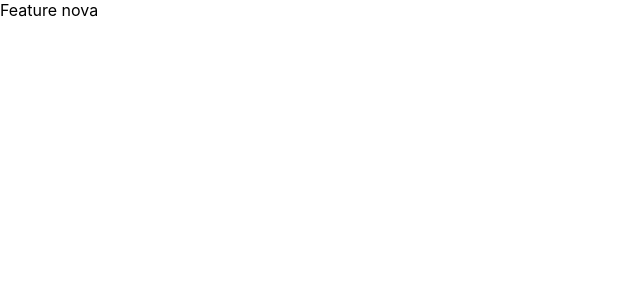
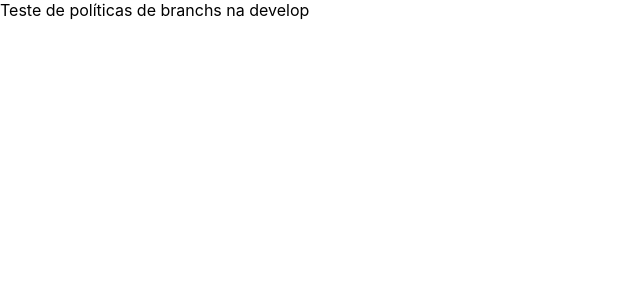
Before and after one commit to WallisonHenrique/az-demo, a React (Create React App) app: page / in a window 1280 px wide. Shown: the top 300 px of the page, without its empty margins (0-640 px from the left). Built offline with nearby package versions, Linux system fonts and the light colour scheme.

Commit message:
Testa políticas de branchs

```diff
--- a/src/App.js
+++ b/src/App.js
@@ -2,7 +2,7 @@ import React from 'react';
 function App() {
   return (
     <div className="App">
-      Feature nova
+      Teste de políticas de branchs na develop
     </div>
   );
 }
```
